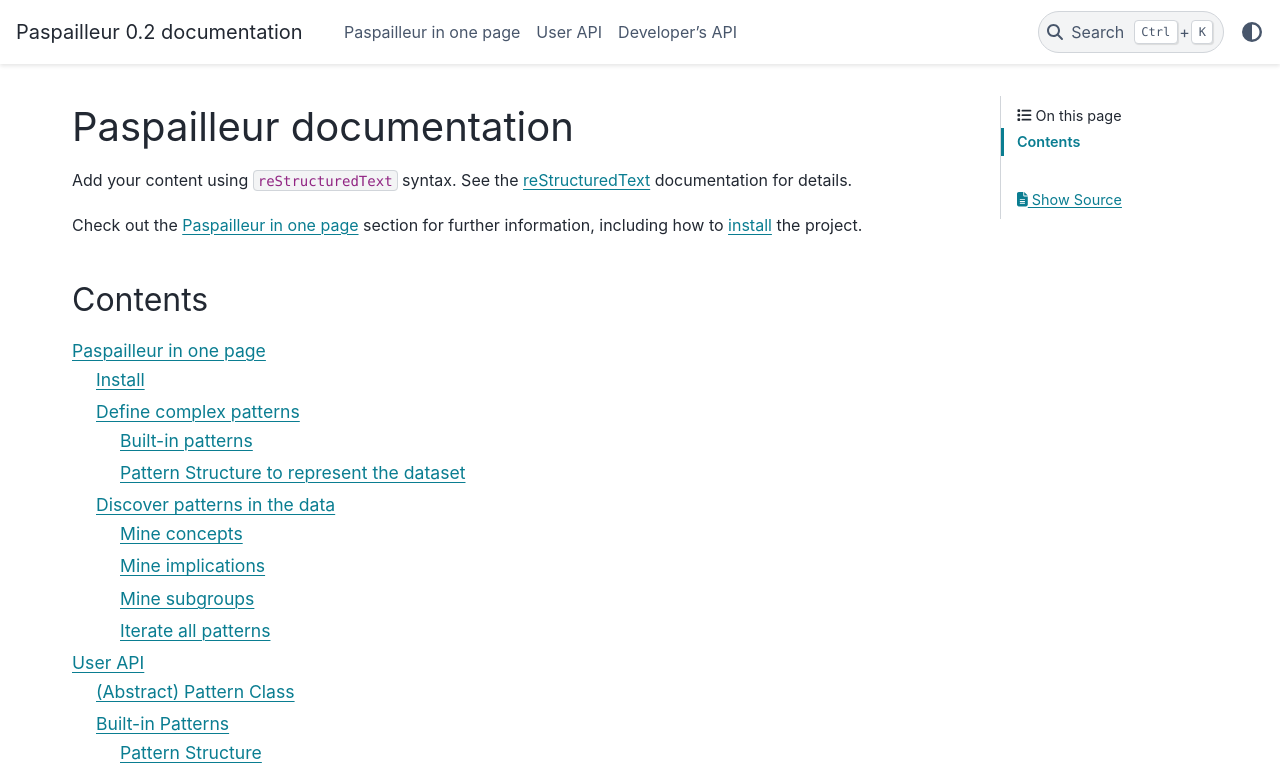
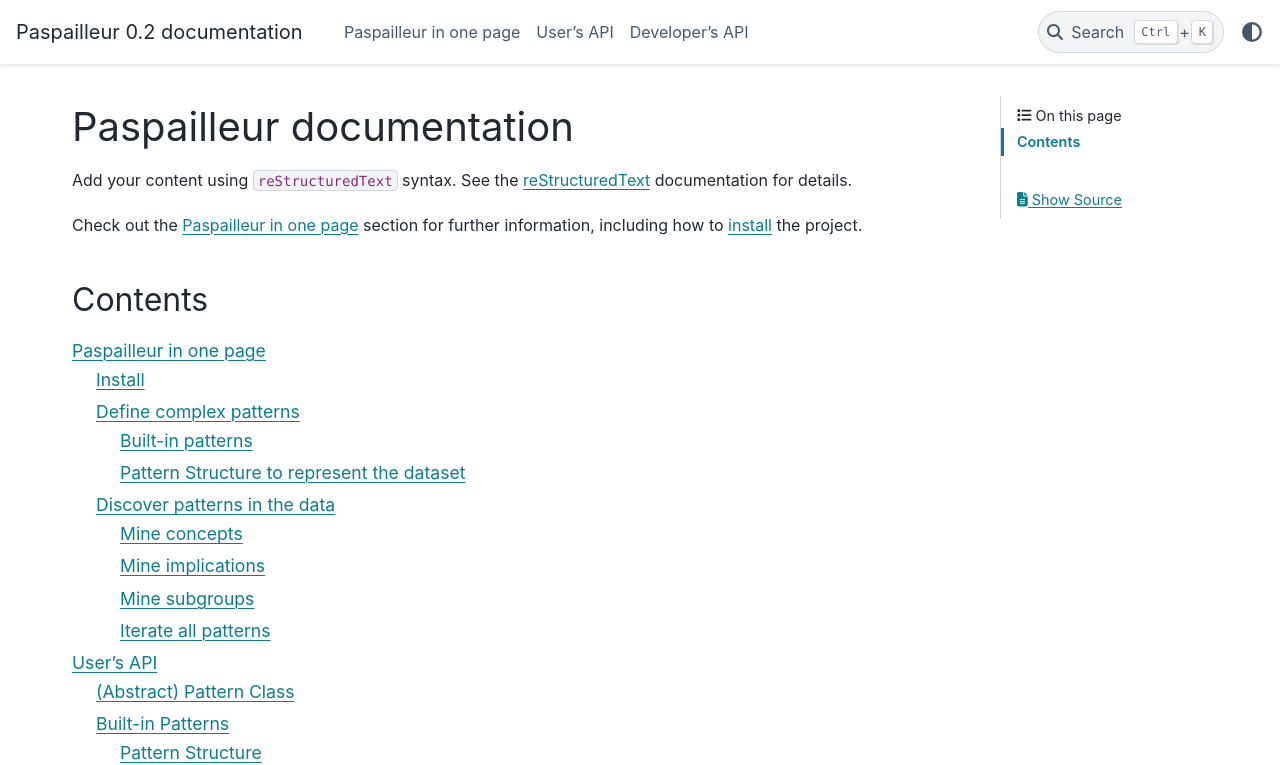
Before and after one commit to smartFCA/paspailleur, a Sphinx documentation site: the page built from docs/source/index.rst, in a window 1280 px wide and 1082 px high. Shown: the top 765 px of the window. Built offline with Sphinx 7.4.7 and the PyData theme 0.15.4, drawn with Linux system fonts in a browser that asks for light colours.

Commit message:
Minor typo fix

```diff
--- a/docs/source/user_api.rst
+++ b/docs/source/user_api.rst
@@ -1,4 +1,4 @@
-User API
+User's API
 ========
 
 (Abstract) Pattern Class
```
